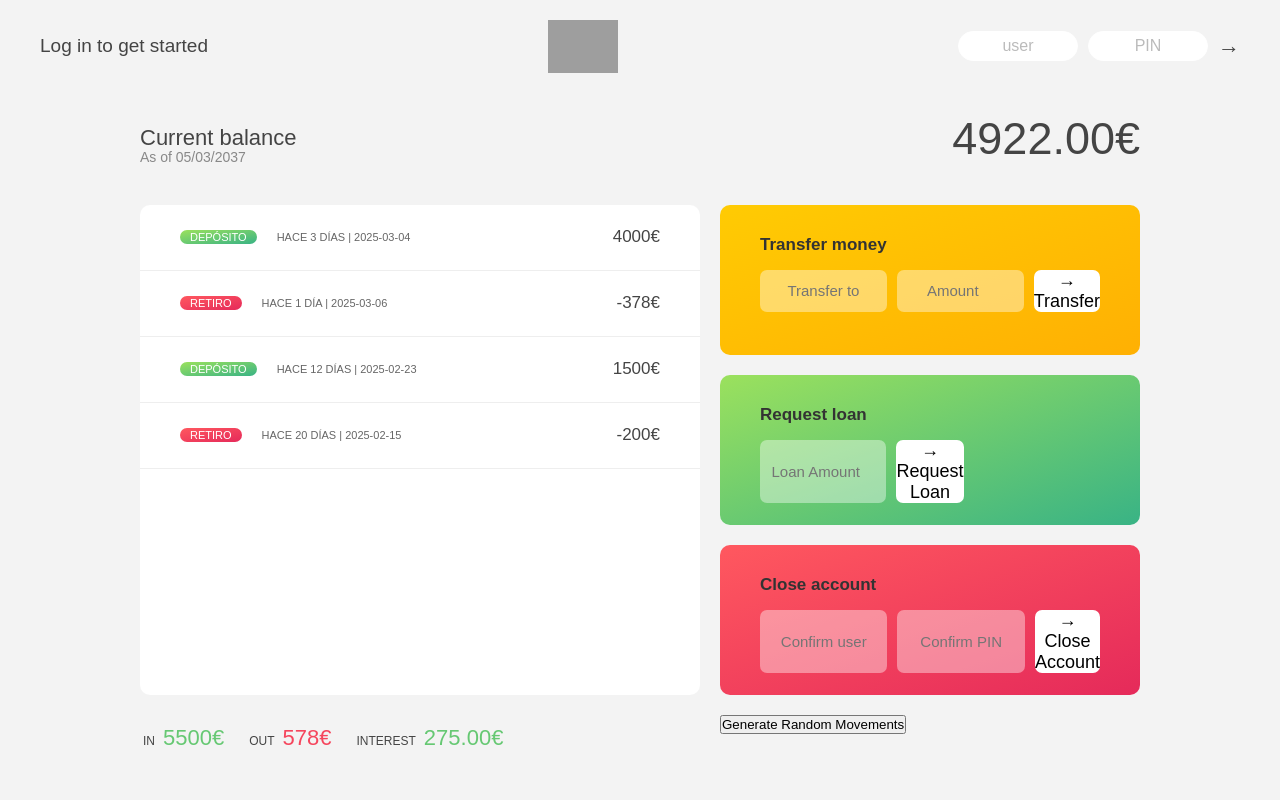
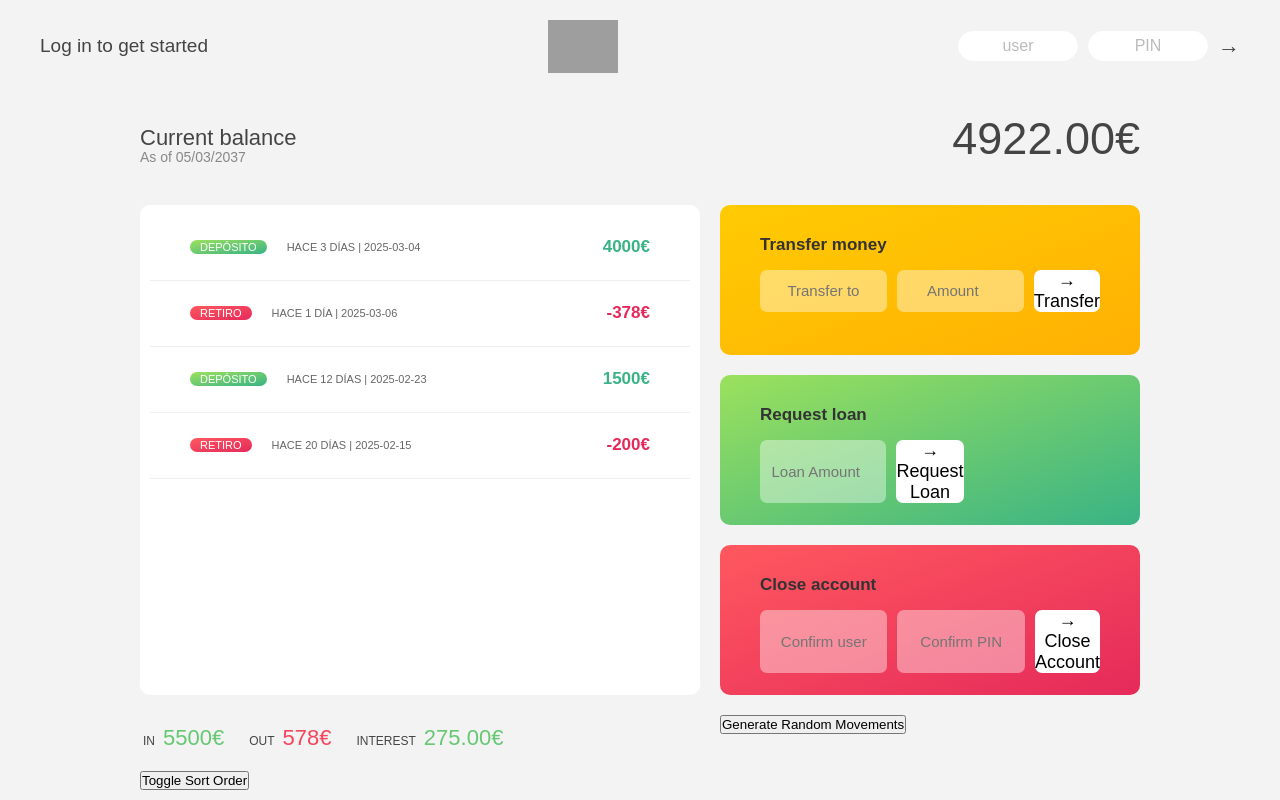
Before and after one commit to Olena-Koval/APP-banco-react, a React (Vite) app: page / in a window 1280 px wide. Built offline with nearby package versions, Linux system fonts and the light colour scheme; grey boxes are pictures that could not be loaded.

Commit message:
Implementar solicitud de préstamo y otras funcionalidades

```diff
--- a/src/App.jsx
+++ b/src/App.jsx
@@ -17,16 +17,21 @@ function App() {
 
   const [balance, setBalance] = useState(4000); // Balance inicial
   const [accountClosed, setAccountClosed] = useState(false); // Estado para verificar si la cuenta está cerrada
+  const [sortOrder, setSortOrder] = useState('desc'); // Estado para gestionar el orden de los movimientos
 
   // Función para ordenar los movimientos por fecha
-  const sortMovementsByDate = (movements) => {
-    return movements.sort((a, b) => dayjs(b.date).isBefore(dayjs(a.date)) ? 1 : -1);
+  const sortMovementsByDate = (movements, order) => {
+    return movements.sort((a, b) => {
+      const dateA = dayjs(a.date);
+      const dateB = dayjs(b.date);
+      return order === 'asc' ? dateA - dateB : dateB - dateA;
+    });
   };
 
   // Función para actualizar el balance y movimientos
   const updateBalance = (movement) => {
     const updatedMovements = [...movements, movement];
-    setMovements(sortMovementsByDate(updatedMovements));
+    setMovements(sortMovementsByDate(updatedMovements, sortOrder));
 
     if (movement.type === "deposit") {
       setBalance(balance + movement.value);
@@ -73,6 +78,11 @@ function App() {
   const handleLoanRequest = (loanAmount) => {
     if (loanAmount <= 0) {
       alert("Por favor ingrese una cantidad válida.");
+      return;
+    }
+
+    if (loanAmount > balance * 2) {
+      alert("El préstamo no puede exceder el 200% del saldo.");
       return;
     }
 
@@ -272,6 +282,13 @@ function App() {
             Generate Random Movements
           </button>
         </div>
+
+        {/* BUTTON TO TOGGLE SORT ORDER */}
+        <div className="toggle-sort-order">
+          <button onClick={() => setSortOrder(sortOrder === 'asc' ? 'desc' : 'asc')} className="sort-btn">
+            Toggle Sort Order
+          </button>
+        </div>
       </main>
     </>
   );
--- a/src/Movements/Movements.css
+++ b/src/Movements/Movements.css
@@ -1,10 +1,11 @@
-
 /* MOVEMENTS */
 .movements {
   grid-row: 2 / span 3;
   background-color: #fff;
   border-radius: 1rem;
-    overflow: scroll;
+  overflow-y: auto; /* Cambio para mejorar el desplazamiento */
+  max-height: 600px; /* Limitar la altura para un mejor control */
+  padding: 1rem;
 }
 
 .movements__row {
@@ -39,7 +40,19 @@
   background-image: linear-gradient(to top left, #e52a5a, #ff585f);
 }
 
+/* Valor del movimiento con estilos diferenciados */
 .movements__value {
   font-size: 1.7rem;
   margin-left: auto;
+  font-weight: bold;
 }
+
+/* Estilos específicos para depósitos */
+.movements__value--deposit {
+  color: #39b385; /* Verde para depósitos */
+}
+
+/* Estilos específicos para retiros */
+.movements__value--withdrawal {
+  color: #e52a5a; /* Rojo para retiros */
+}
--- a/src/Movements/Movements.jsx
+++ b/src/Movements/Movements.jsx
@@ -23,18 +23,20 @@ const Movements = ({ movements }) => {
       {movements.length === 0 ? (
         <p>No hay movimientos recientes.</p> // Mensaje en caso de que no haya movimientos
       ) : (
-        movements.map((movement, index) => {
+        movements.map((movement) => {
           const { relativeDate, standardDate } = formatDate(movement.date); // Obtenemos la fecha formateada
 
           return (
-            <div key={index} className="movements__row">
+            <div key={movement.date + movement.value} className="movements__row">
               <div className={`movements__type movements__type--${movement.type}`}>
                 {movement.type === 'deposit' ? 'Depósito' : 'Retiro'} {/* Traducción de tipo de movimiento */}
               </div>
               <div className="movements__date">
                 <span>{relativeDate} </span> | <span>{standardDate}</span> {/* Mostrar fechas relativa y estándar */}
               </div>
-              <div className="movements__value">{movement.value}€</div> {/* Mostrar valor del movimiento */}
+              <div className={`movements__value movements__value--${movement.type}`}>
+                {movement.value}€ {/* Mostrar valor del movimiento con símbolo de euro */}
+              </div>
             </div>
           );
         })
```
Lines whose indentation alone changed are shown as unchanged.
